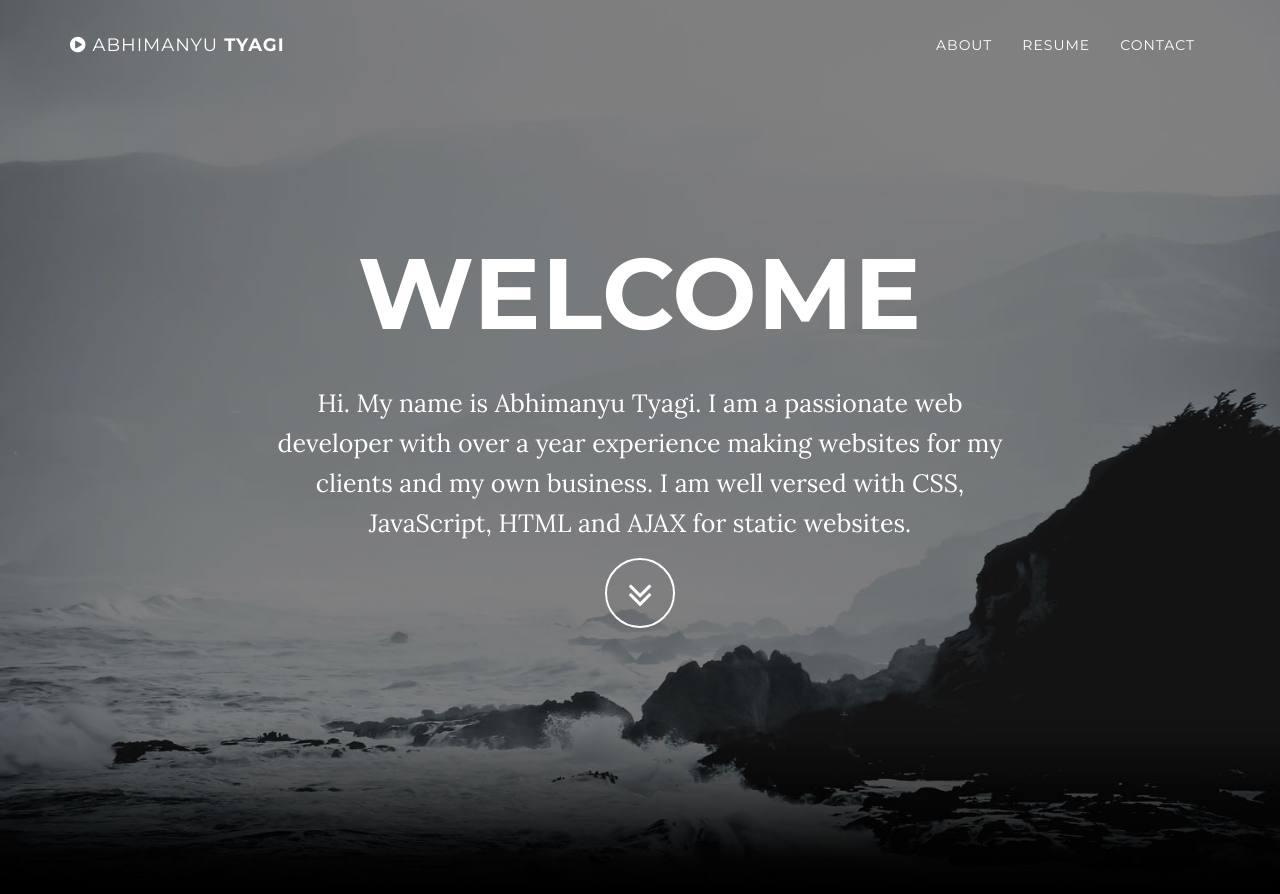
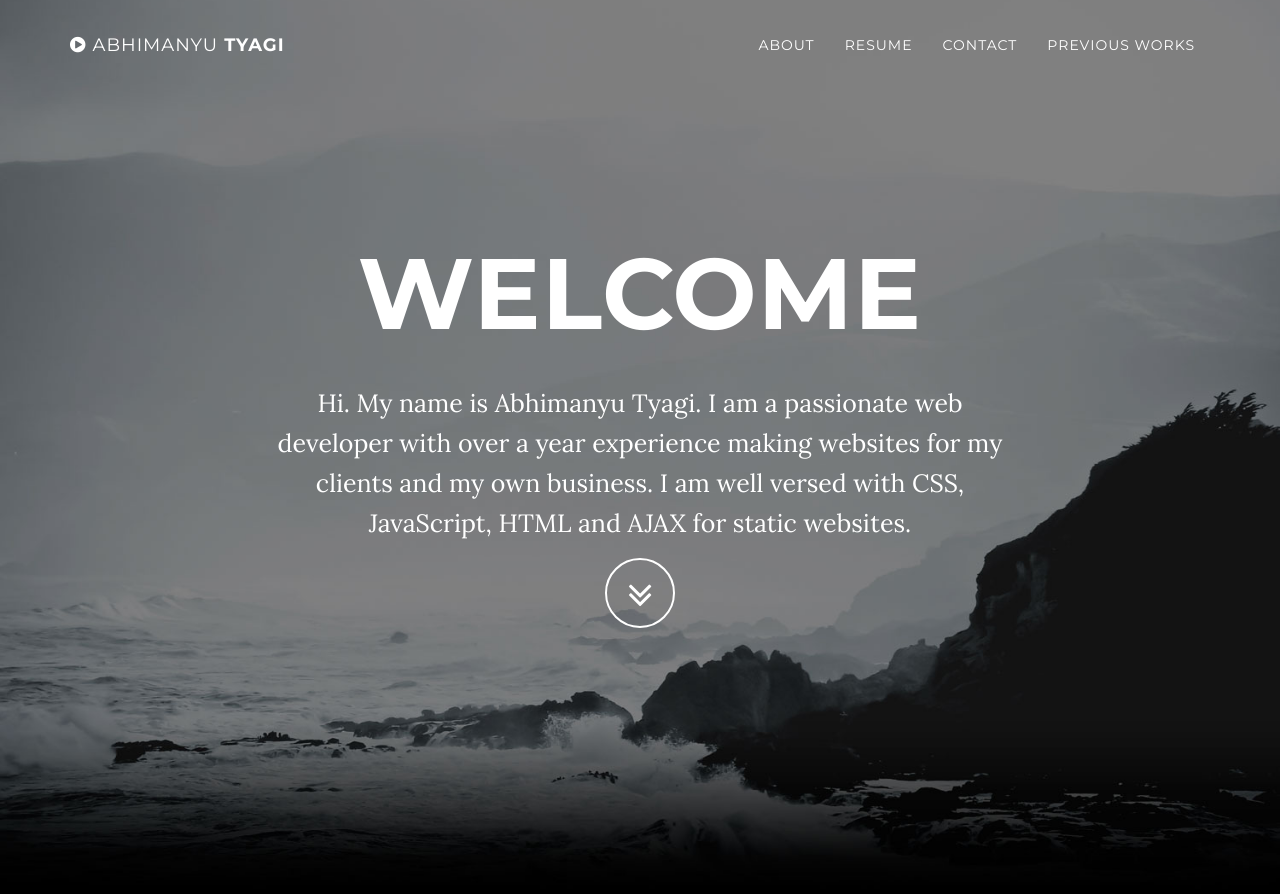
Before and after one commit to abhimanyu1993/abhimanyu1993.github.io, a Jekyll site: the page built from index.html, in a window 1280 px wide and 900 px high. Shown: the top 894 px of the window. Built offline with Jekyll 4.4.1, drawn with Linux system fonts in a browser that asks for light colours.

Commit message:
prev works

```diff
--- a/_includes/nav.html
+++ b/_includes/nav.html
@@ -26,6 +26,9 @@
                     <li>
                         <a class="page-scroll" href="#contact">Contact</a>
                     </li>
+                    <li>
+                        <a class="page-scroll" href="#prevworks">Previous works</a>
+                    </li>
                 </ul>
             </div>
             <!-- /.navbar-collapse -->
```
